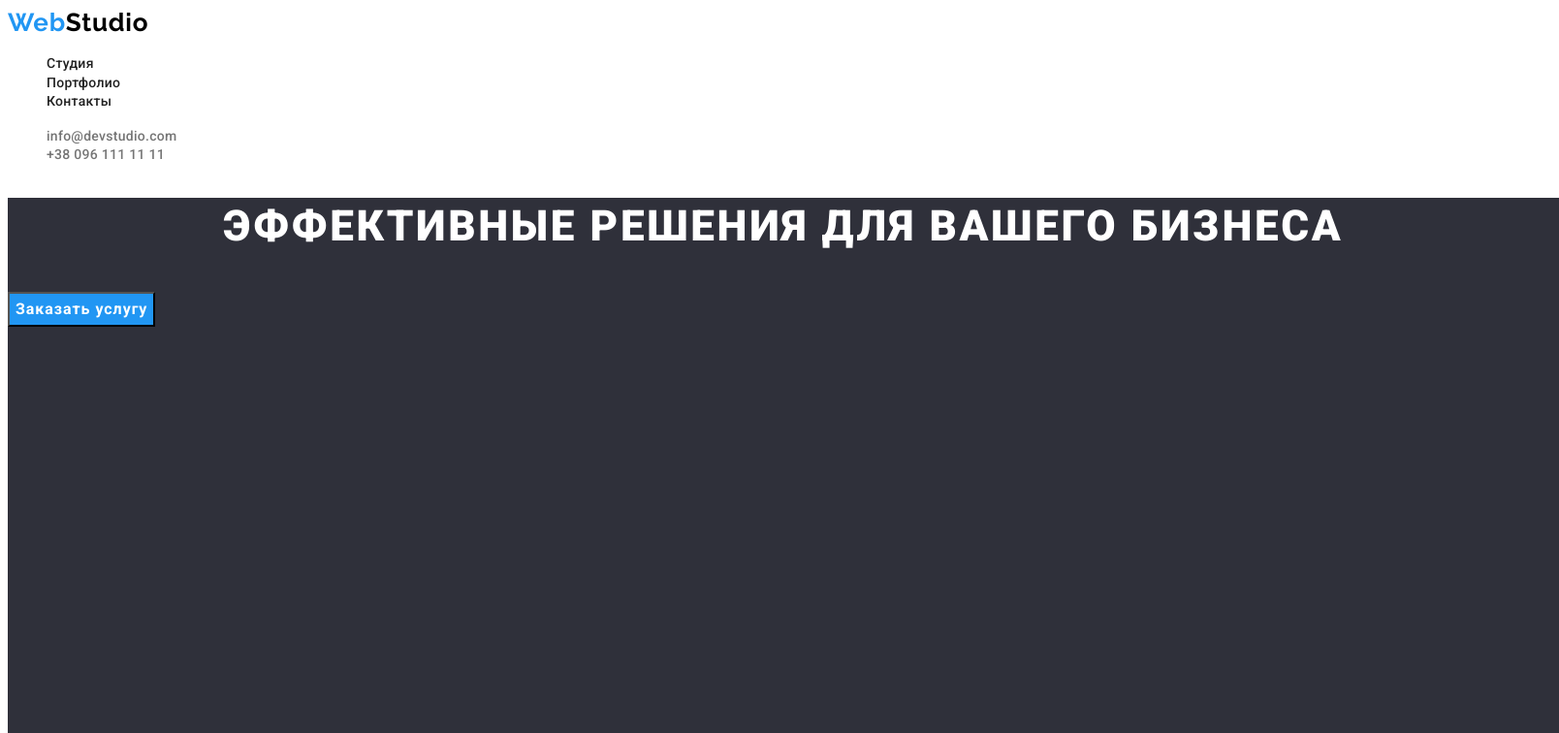
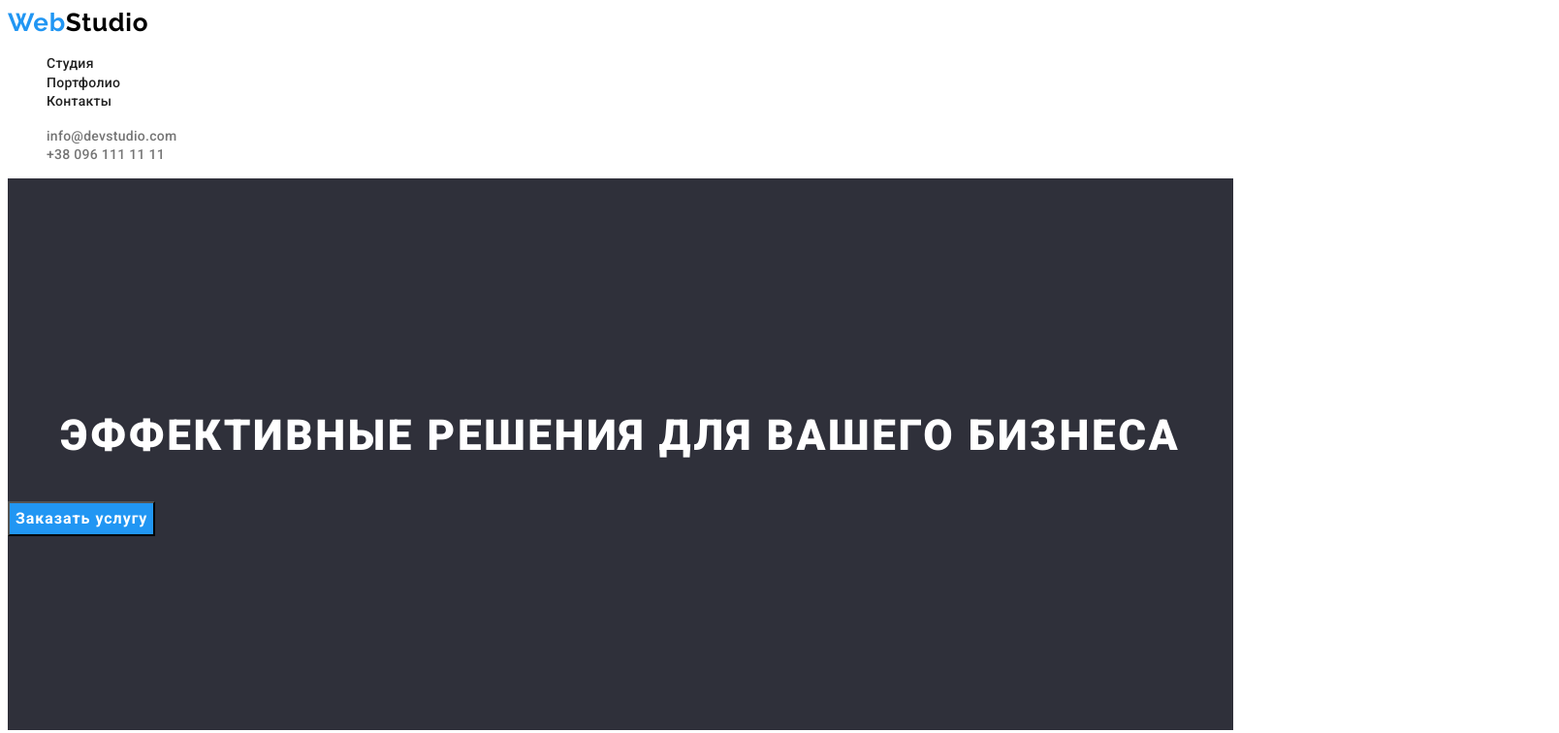
Before and after one commit to IgnatovArtem/goit-markup-hw-02, a plain HTML site: page index.html in a window 1280 px wide. Shown: the top 756 px of the page at 97% size, 1608 px wide, since content can reach past the window. Drawn offline with Linux system fonts and the light colour scheme.

Commit message:
Homework2(fixed3)

```diff
--- a/css/styles.css
+++ b/css/styles.css
@@ -76,10 +76,7 @@ body {
 
 /*---Hero section---*/
 .hero {
-  width: 1600px;
-  height: 600px;
-  left: 0px;
-  top: 80px;
+  padding: 200px 0;
   background-color: #2f303a;
 }
 .hero-title {
@@ -104,6 +101,10 @@ body {
   background-color: var(--main-button-color);
   cursor: pointer;
 }
+.hero-button:hover {
+  background-color: #188ce8;
+}
+
 .about {
   position: absolute;
   clip: rect(0 0 0 0);
```
